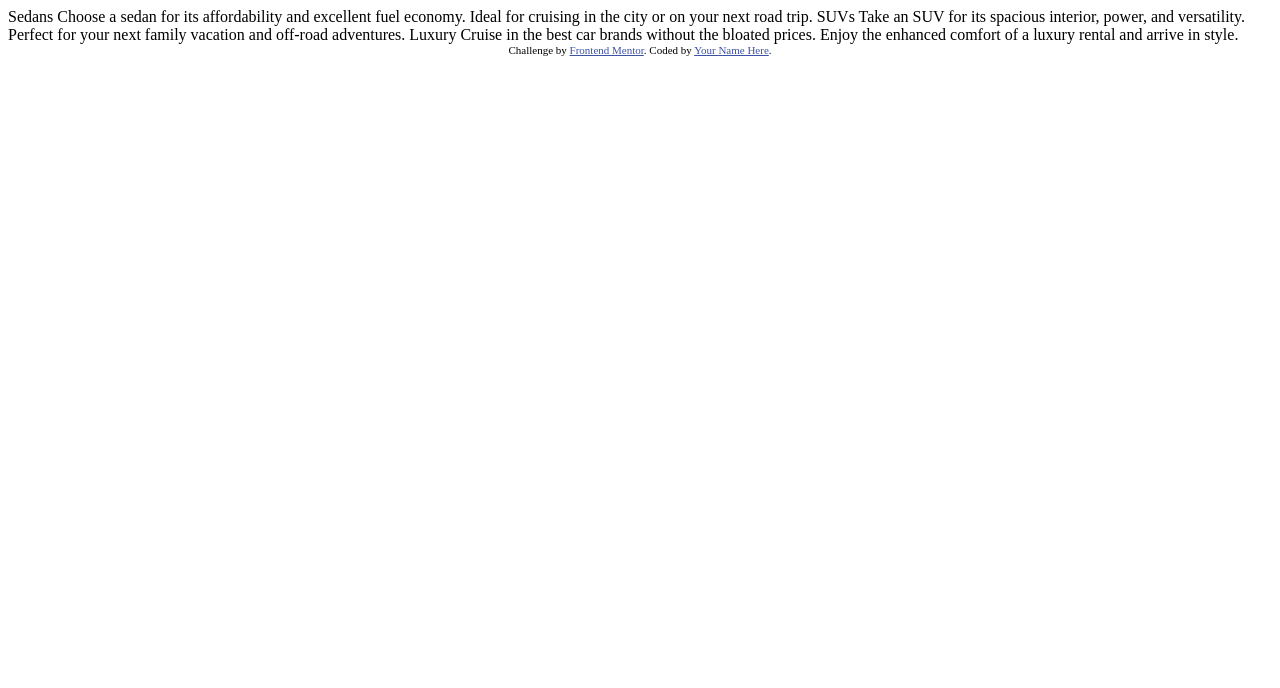
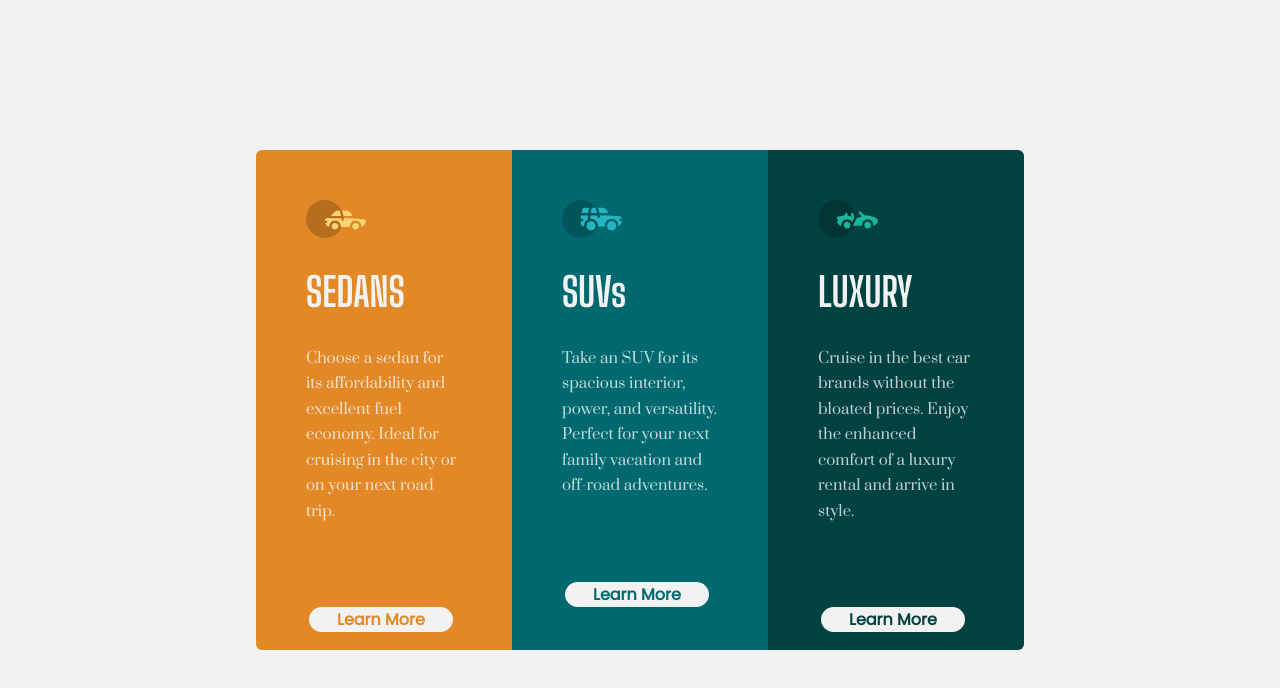
Before and after one commit to Chouaib-Djerdi/FrontendMentor-Challenges, a plain HTML site: page 3-column-preview-card-component/index.html in a window 1280 px wide. Drawn offline with Linux system fonts and the light colour scheme.

Commit message:
Project-02 🚀

```diff
--- a/3-column-preview-card-component/index.html
+++ b/3-column-preview-card-component/index.html
@@ -1,36 +1,68 @@
 <!DOCTYPE html>
 <html lang="en">
   <head>
-  <meta charset="UTF-8">
-  <meta name="viewport" content="width=device-width, initial-scale=1.0"> <!-- displays site properly based on user's device -->
+    <meta charset="UTF-8" />
+    <meta name="viewport" content="width=device-width, initial-scale=1.0" />
+    <!-- displays site properly based on user's device -->
 
-  <link rel="icon" type="image/png" sizes="32x32" href="./images/favicon-32x32.png">
+    <link
+      rel="icon"
+      type="image/png"
+      sizes="32x32"
+      href="./images/favicon-32x32.png"
+    />
+    <link rel="stylesheet" href="style.css" />
 
     <title>Frontend Mentor | 3-column preview card component</title>
 
     <!-- Feel free to remove these styles or customise in your own stylesheet 👍 -->
     <style>
-    .attribution { font-size: 11px; text-align: center; }
-    .attribution a { color: hsl(228, 45%, 44%); }
+      .attribution {
+        font-size: 11px;
+        text-align: center;
+      }
+      .attribution a {
+        color: hsl(228, 45%, 44%);
+      }
     </style>
   </head>
   <body>
+    <main class="wrapper">
+      <div class="element">
+        <img src="images/icon-sedans.svg" alt="icon-sedans" />
+        <h1>SEDANS</h1>
 
-  Sedans
-  Choose a sedan for its affordability and excellent fuel economy. Ideal for cruising in the city
-  or on your next road trip.
+        <p>
+          Choose a sedan for its affordability and excellent fuel economy. Ideal
+          for cruising in the city or on your next road trip.
+        </p>
+        <a href="#">Learn More</a>
+      </div>
+      <div class="element">
+        <img src="images/icon-suvs.svg" alt="icon-suvs" />
+        <h1>SUVs</h1>
+        <p>
+          Take an SUV for its spacious interior, power, and versatility. Perfect
+          for your next family vacation and off-road adventures.
+        </p>
+        <a href="#">Learn More</a>
+      </div>
+      <div class="element">
+        <img src="images/icon-luxury.svg" alt="icon-luxury" />
+        <h1>LUXURY</h1>
+        <p>
+          Cruise in the best car brands without the bloated prices. Enjoy the
+          enhanced comfort of a luxury rental and arrive in style.
+        </p>
+        <a href="#">Learn More</a>
+      </div>
+    </main>
 
-  SUVs
-  Take an SUV for its spacious interior, power, and versatility. Perfect for your next family vacation
-  and off-road adventures.
-
-  Luxury
-  Cruise in the best car brands without the bloated prices. Enjoy the enhanced comfort of a luxury
-  rental and arrive in style.
-
-  <div class="attribution">
-    Challenge by <a href="https://www.frontendmentor.io?ref=challenge" target="_blank">Frontend Mentor</a>.
-    Coded by <a href="#">Your Name Here</a>.
-  </div>
+    <!-- <div class="attribution">
+      Challenge by
+      <a href="https://www.frontendmentor.io?ref=challenge" target="_blank"
+        >Frontend Mentor</a
+      >. Coded by <a href="#">Your Name Here</a>.
+    </div> -->
   </body>
 </html>
--- /dev/null
+++ b/3-column-preview-card-component/style.css
@@ -0,0 +1,146 @@
+@import url("https://fonts.googleapis.com/css2?family=Big+Shoulders+Display:wght@700&family=Poppins&family=Prata&display=swap");
+
+* {
+  margin: 0;
+  padding: 0;
+  box-sizing: border-box;
+}
+
+:root {
+  --orange: hsl(31, 77%, 52%);
+  --cyan: hsl(184, 100%, 22%);
+  --dark-cyan: hsl(179, 100%, 13%);
+  /* paragraphs */
+  --transparent-white: hsla(0, 0%, 100%, 0.75);
+  /* (background, headings, buttons) */
+  --light-gray: hsl(0, 0%, 95%);
+}
+
+body {
+  display: flex;
+  justify-content: center;
+  align-items: center;
+  height: 100vh;
+  width: 100vw;
+  background-color: var(--light-gray);
+}
+
+/* Heading */
+h1 {
+  color: var(--light-gray);
+  font-family: "Big Shoulders Display", cursive;
+  font-weight: 700;
+  font-size: 40px;
+}
+
+/* Paragrphs */
+p {
+  color: var(--transparent-white);
+  font-family: "Prata", serif;
+  line-height: 1.7;
+  font-size: 15px;
+  font-weight: 400;
+  margin-bottom: 50px;
+}
+
+/* Icons */
+img {
+  width: 60px;
+}
+
+/* Buttons */
+
+a {
+  display: flex;
+  justify-content: center;
+  align-items: center;
+  text-decoration: none;
+  border: solid;
+  font-weight: 700;
+  font-family: "Poppins", sans-serif;
+  border-radius: 32px;
+  width: 150px;
+  height: 50px;
+}
+
+main .element:nth-child(1) a {
+  color: var(--orange);
+  background-color: var(--light-gray);
+}
+
+main .element:nth-child(1) a:hover {
+  color: var(--light-gray);
+  background-color: var(--orange);
+}
+
+main .element:nth-child(2) a {
+  color: var(--cyan);
+  background-color: var(--light-gray);
+}
+
+main .element:nth-child(2) a:hover {
+  color: var(--light-gray);
+  background-color: var(--cyan);
+}
+
+main .element:nth-child(3) a {
+  color: var(--dark-cyan);
+  background-color: var(--light-gray);
+}
+
+main .element:nth-child(3) a:hover {
+  color: var(--light-gray);
+  background-color: var(--dark-cyan);
+}
+
+/* Wrapper */
+main {
+  display: flex;
+  width: 60%;
+  height: 500px;
+}
+
+/* Elements of Wrapper */
+main .element {
+  display: flex;
+  flex-direction: column;
+  padding: 50px;
+  gap: 30px;
+  flex: 1;
+}
+
+.element:nth-child(1) {
+  background-color: var(--orange);
+  border-radius: 6px 0 0 6px;
+}
+
+.element:nth-child(2) {
+  background-color: var(--cyan);
+}
+
+.element:nth-child(3) {
+  background-color: var(--dark-cyan);
+  border-radius: 0 6px 6px 0;
+}
+
+/* Responsive Mobile  */
+@media only screen and (max-width: 375px) {
+  main {
+    flex-direction: column;
+    width: 90%;
+  }
+
+  .element:nth-child(1) {
+    background-color: var(--orange);
+    border-radius: 6px 6px 0 0;
+  }
+
+  .element:nth-child(3) {
+    background-color: var(--dark-cyan);
+    border-radius: 0 0 6px 6px;
+  }
+
+  p {
+    margin-bottom: 20px;
+  }
+}
```
Lines whose indentation alone changed are shown as unchanged.
